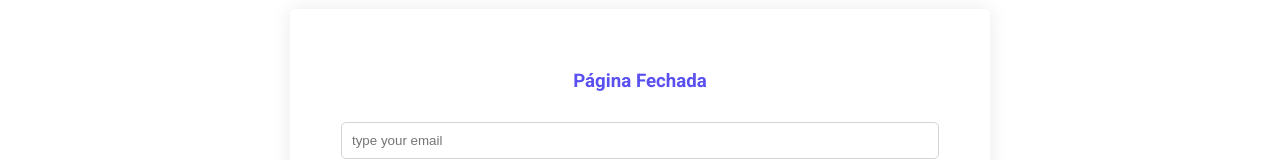
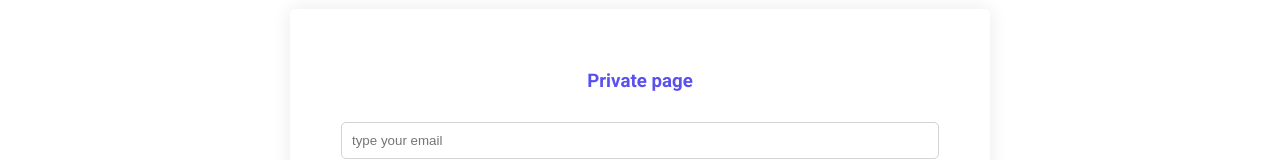
Before and after one commit to dsrivan/prj005-2022-b7WebLogin-React-Front, a React (Create React App) app: page /private in a window 1280 px wide. Shown: the part 199-359 px from the top of the page. Built offline with nearby package versions, Linux system fonts and the light colour scheme.

Commit message:
update images and words

```diff
--- a/src/hooks/useApi.ts
+++ b/src/hooks/useApi.ts
@@ -11,7 +11,7 @@ export const useApi = () => ({
     return {
       user: {
         id: 23,
-        name: "Usuário",
+        name: "User's name",
         email: "email@domain.net",
       },
     };
@@ -25,7 +25,7 @@ export const useApi = () => ({
     return {
       user: {
         id: 23,
-        name: "Usuário",
+        name: "User's name",
         email: "email@domain.net",
       },
       token: "122334455667788990",
--- a/src/pages/Home/index.tsx
+++ b/src/pages/Home/index.tsx
@@ -1,7 +1,7 @@
 export const Home = () => {
   return (
     <div>
-      <h1>Home page body</h1>
+      <h1>Home page's content</h1>
     </div>
   );
 };
--- a/src/pages/Login/index.tsx
+++ b/src/pages/Login/index.tsx
@@ -37,7 +37,7 @@ export const Login = () => {
 
   return (
     <Container>
-      <H3>Página Fechada</H3>
+      <H3>Private page</H3>
 
       <InputEmailPassword
         type="email"
--- a/src/pages/Private/index.tsx
+++ b/src/pages/Private/index.tsx
@@ -6,8 +6,8 @@ export const Private = () => {
 
   return (
     <div>
-      <h1>Private page body</h1>
-      <h3>Usuário: {auth.user?.name}</h3>
+      <h1>Private page's content</h1>
+      <h3>User logged: {auth.user?.name}</h3>
     </div>
   );
 };
```
Also changed, not shown: src/assets/imagesProject/afterLogin.png, src/assets/imagesProject/beforeLogin.png.
